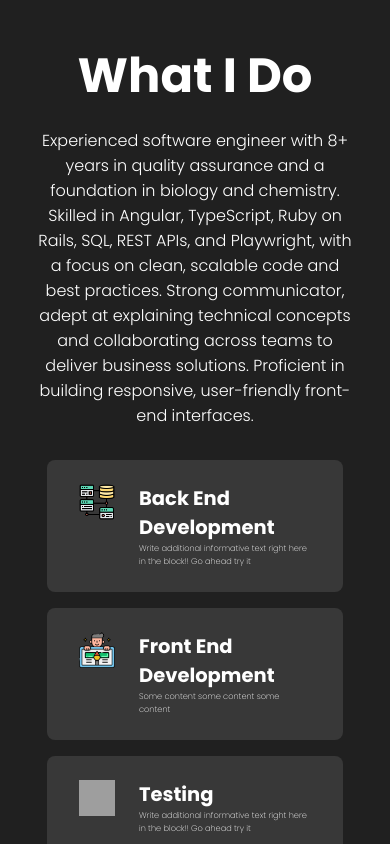
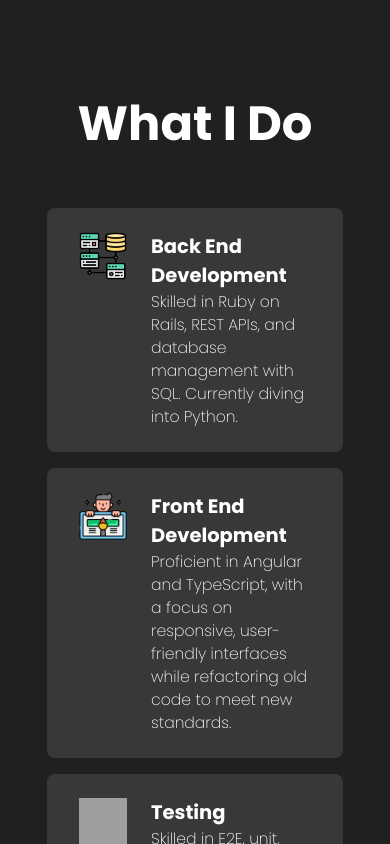
Before and after one commit to tmitchellisaac/isaacs_portfolio, a React (Create React App) app: page / in a window 390 px wide. Shown: the part 900-1744 px from the top of the page. Built offline with nearby package versions, Linux system fonts and the light colour scheme; grey boxes are pictures that could not be loaded.

Commit message:
Mobile text for skill cards and professionalized it

```diff
--- a/src/components/skills/skills.css
+++ b/src/components/skills/skills.css
@@ -7,7 +7,8 @@
   align-items: center;
   justify-content: center;
   text-align: center;
-  margin: 0 auto;
+  margin: 1rem auto;
+  margin-top: 3rem;
 }
 
 .skill-title{
@@ -17,7 +18,7 @@
 
 .skill-descr{
   font-weight: 300;
-  font-size: 1rem;
+  font-size: 1.2rem;
   padding: 0 2rem;
 }
 
@@ -57,15 +58,27 @@
   }
 }
 
-@media screen and (max-width:450px) {
+
+@media screen and (max-width: 670px) {
   .skill-bar-text>p{
-    font-size:2.1vw;
+    font-size:2.5vw;
+  }
+}
+
+@media screen and (max-width:505px) {
+  .skill-bar-text>p{
+    font-size:3vw;
   }
   .skill-bar-text>h2{
     font-size: 5vw;
   }
   .skill-bar-img{
-    width: 2.25rem;
-    height: 2.25rem;
+    width: 3rem;
+    height: 3rem;
   }
 }
+@media screen and (max-width:420px) {
+  .skill-bar-text>p{
+    font-size:4vw;
+  }
+}
--- a/src/components/skills/skills.js
+++ b/src/components/skills/skills.js
@@ -8,27 +8,27 @@ const Skills = () => {
   return (
     <section  id="skills">
       <h2 className="skill-title">What I Do</h2>
-      <span className="skill-descr">Experienced software engineer with 8+ years in quality assurance and a foundation in biology and chemistry. Skilled in Angular, TypeScript, Ruby on Rails, SQL, REST APIs, and Playwright, with a focus on clean, scalable code and best practices. Strong communicator, adept at explaining technical concepts and collaborating across teams to deliver business solutions. Proficient in building responsive, user-friendly front-end interfaces.</span>
+      <span className="skill-descr"></span>
       <span className="skill-bars">
         <div className="skill-bar">
           <img src={BackEnd} alt="Back End" className="skill-bar-img"/>
           <div className="skill-bar-text">
             <h2>Back End Development</h2>
-            <p>Write additional informative text right here in the block!! Go ahead try it</p>
+            <p>Skilled in Ruby on Rails, REST APIs, and database management with SQL. Currently diving into Python.</p>
           </div>
         </div>
         <div className="skill-bar">
           <img src={FrontEnd} alt="Front End" className="skill-bar-img"/>
           <div className="skill-bar-text">
             <h2>Front End Development</h2>
-            <p>Some content some content some content</p>
+            <p>Proficient in Angular and TypeScript, with a focus on responsive, user-friendly interfaces while refactoring old code to meet new standards.</p>
           </div>
         </div>
         <div className="skill-bar">
           <img src={Testing} alt="Testing" className="skill-bar-img"/>
           <div className="skill-bar-text">
             <h2>Testing</h2>
-            <p>Write additional informative text right here in the block!! Go ahead try it</p>
+            <p>Skilled in E2E, unit, and integration testing using the Page Object Model (POM) and tools like Playwright to build robust, maintainable applications.</p>
           </div>
         </div>
       </span>
```
